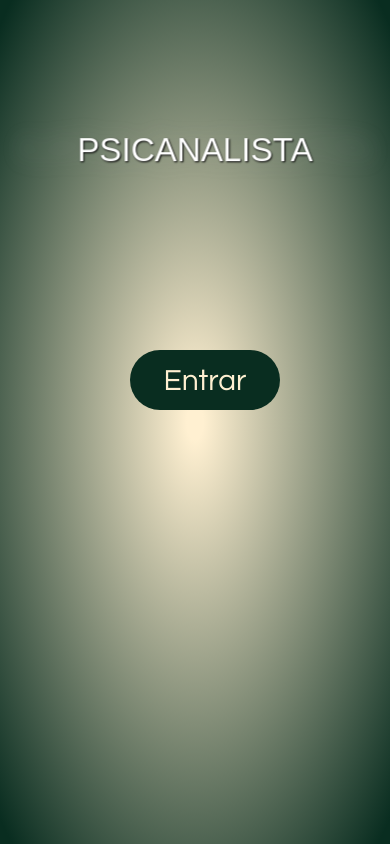
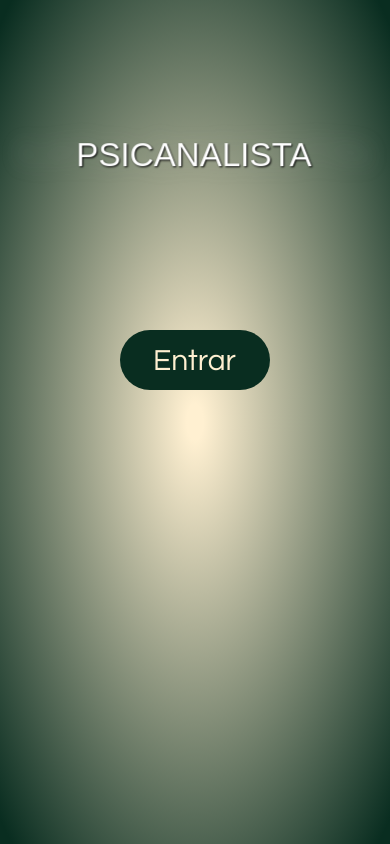
Before and after one commit to jotadagostin/katiadagostin, a plain HTML site: page index.html in a window 390 px wide. Drawn offline with Linux system fonts and the light colour scheme; a web font is replaced by a local one.

Commit message:
Update index.css

```diff
--- a/src/styles/index.css
+++ b/src/styles/index.css
@@ -45,7 +45,6 @@ body {
 #rotate-words {
   max-width: 800px;
   text-align: center;
-  margin: auto;
   padding: 20% 0;
   font-size: 4.2em;
   color: white;
@@ -182,18 +181,15 @@ a {
 
 /* Mobile Version */
 
-@media screen and (max-width: 414px) {
-
+@media screen and (max-width: 390px) {
   .background_video {
     display: none;
   }
   .container_index {
     display: inline-block;
     justify-content: space-between;
-  }
-
-  #rotate-words {
-    font-size: 2.3em;
+    width: 90vw;
+    height: 50px;
   }
 
   .enter {
@@ -201,8 +197,8 @@ a {
     justify-content: center;
     align-items: center;
     text-align: center;
-    width: 410px;
-    height: 160px;
+    width: 350px;
+    height: 100px;
   }
 
   .background_video .video {
@@ -210,11 +206,17 @@ a {
   }
 
   #rotate-words {
-    width: 410px;
+    width: 180px;
     height: 300px;
+    margin: 5px;
+    font-size: 2.3em;
     text-align: center;
     display: flex;
     justify-content: center;
     align-items: center;
   }
+
+  #rotate-words div {
+    width: 310px;
+  }
 }
```
